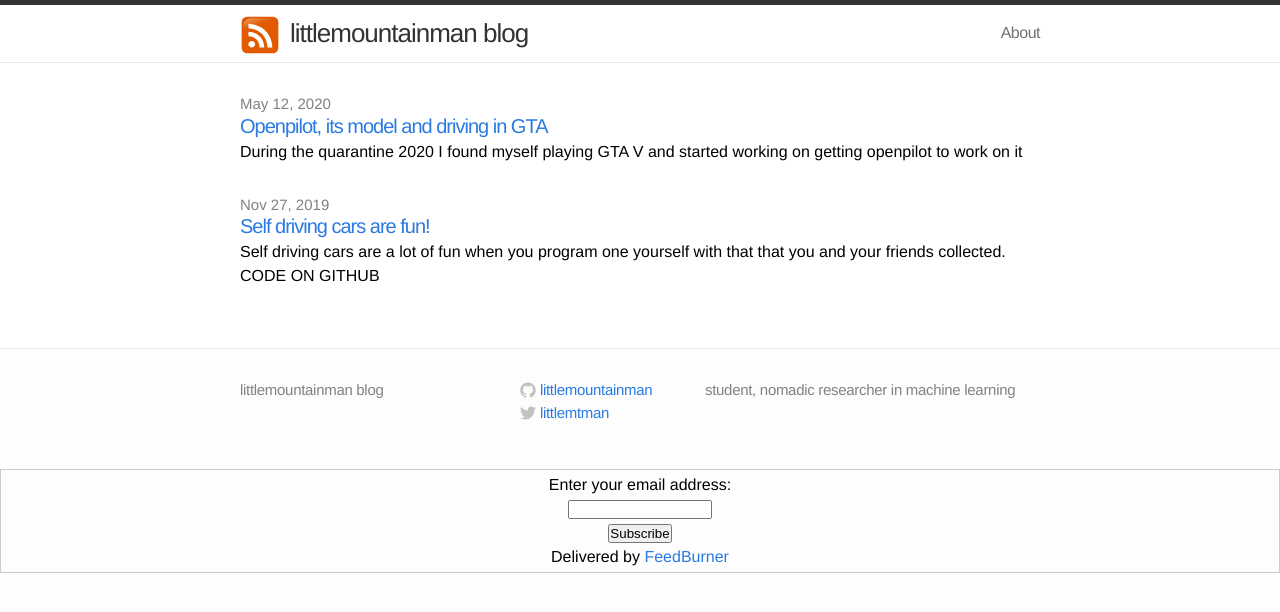
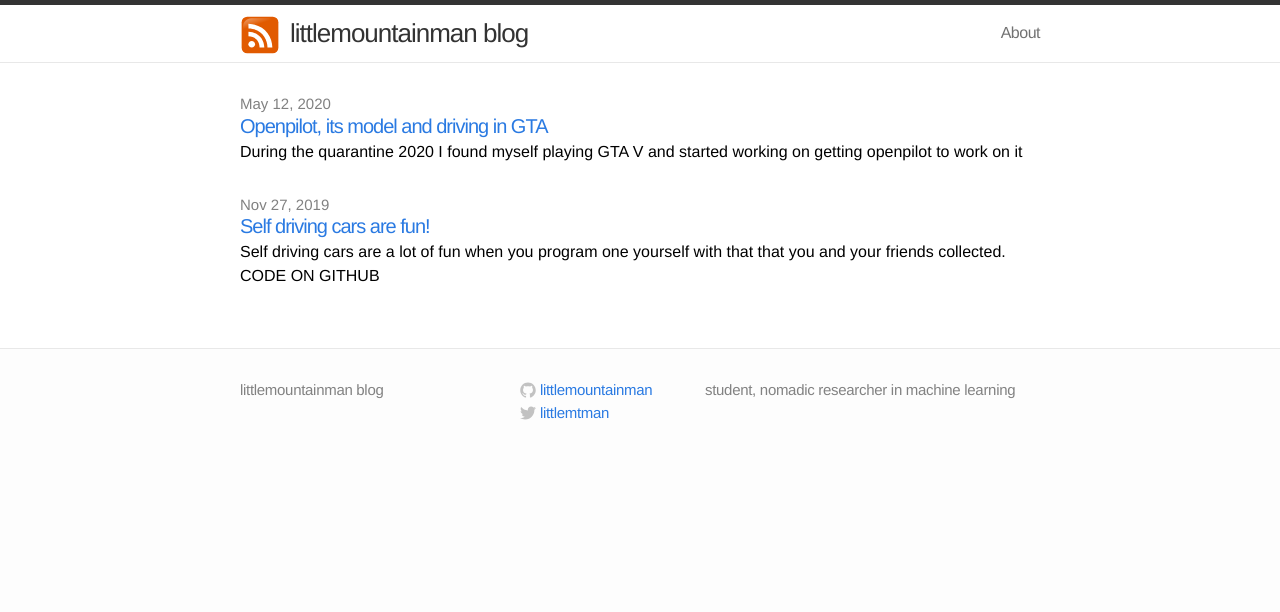
Before and after one commit to littlemountainman/littlemountainman.github.io, a Jekyll site: the page built from index.html, in a window 1280 px wide. Shown: the top 612 px of the page. Built offline with Jekyll 4.4.1, drawn with Linux system fonts in a browser that asks for light colours.

Commit message:
Update default.html

```diff
--- a/_layouts/default.html
+++ b/_layouts/default.html
@@ -17,5 +17,5 @@
 
     </body>
 
-  <form style="border:1px solid #ccc;padding:3px;text-align:center;" action="https://feedburner.google.com/fb/a/mailverify" method="post" target="popupwindow" onsubmit="window.open('https://feedburner.google.com/fb/a/mailverify?uri=LittlemountainmanBlog', 'popupwindow', 'scrollbars=yes,width=550,height=520');return true"><p>Enter your email address:</p><p><input type="text" style="width:140px" name="email"/></p><input type="hidden" value="LittlemountainmanBlog" name="uri"/><input type="hidden" name="loc" value="en_US"/><input type="submit" value="Subscribe" /><p>Delivered by <a href="https://feedburner.google.com" target="_blank">FeedBurner</a></p></form>
+
 </html>
```
